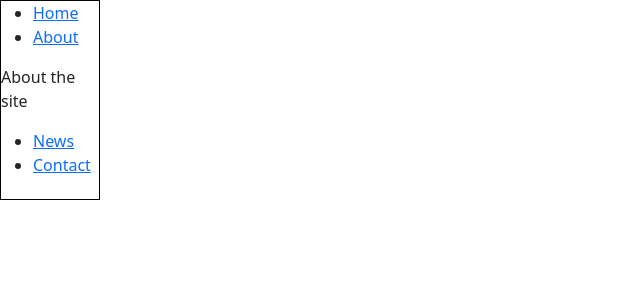
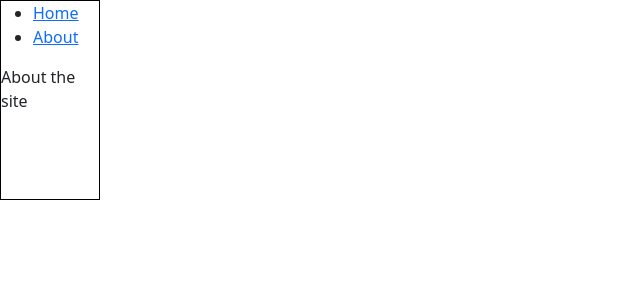
Before and after one commit to stevenspicher/react_routing_example, a React (Create React App) app: page /about in a window 1280 px wide. Shown: the top 300 px of the page, without its empty margins (0-640 px from the left). Built offline with nearby package versions, Linux system fonts and the light colour scheme.

Commit message:
first commit

```diff
--- a/src/App/components/Header/About.js
+++ b/src/App/components/Header/About.js
@@ -4,11 +4,6 @@
     return (
         <div className="sidebar">
             <p>About the site</p>
-            <ul>
-                <li><Link to='/about/news'>News</Link></li>
-                <li><Link to='/about/contact'>Contact</Link></li>
-
-            </ul>
         </div>
 
     )
```
